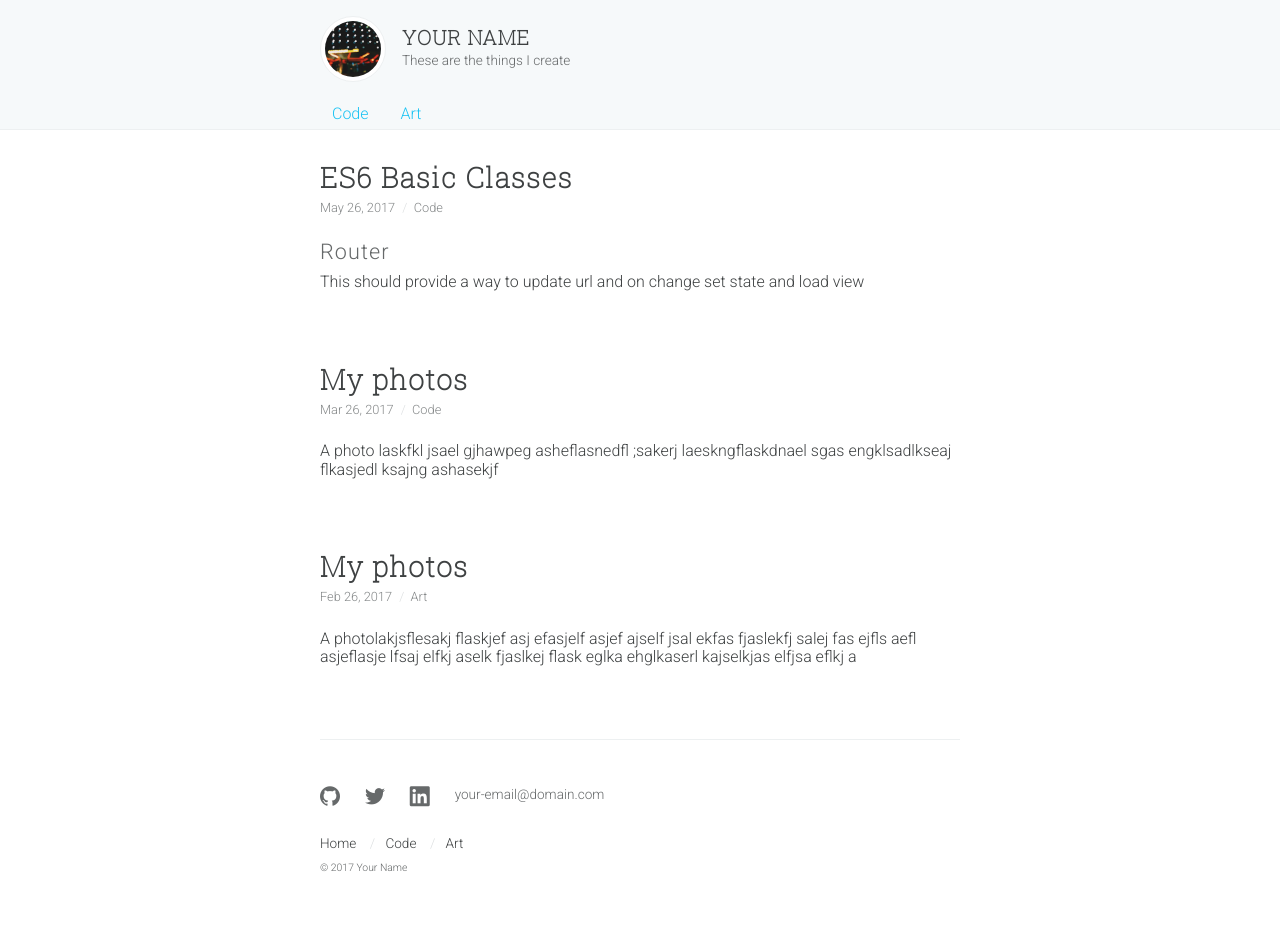
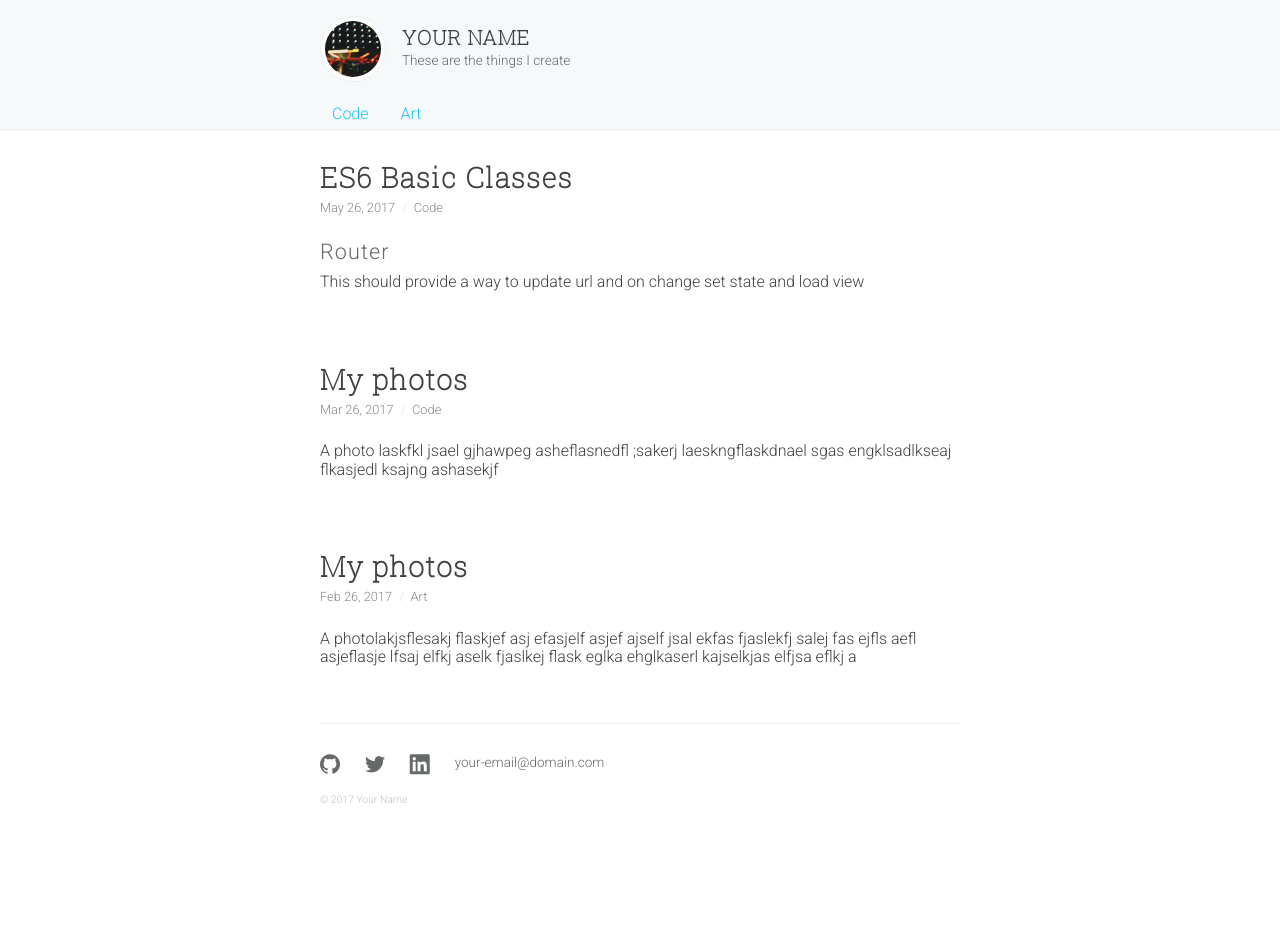
Before and after one commit to adamwdraper/jambi, a Jekyll site: the page built from index.md, in a window 1280 px wide. Built offline with Jekyll 4.4.1, drawn with Linux system fonts in a browser that asks for light colours; some web fonts are replaced; after the commit the page ends 900 px from its top, so only the background shows below that.

Commit message:
remove links from footer

```diff
--- a/_includes/footer.html
+++ b/_includes/footer.html
@@ -1,18 +1,6 @@
 <footer class="ui-footer">
   <div class="wrapper">
     {% include accounts.html %}
-    <nav>
-      <ul>
-        <li>
-          <a href="/" alt="Home">{{ "home" | capitalize }}</a>
-        </li>
-        {% for link in site.data.nav.links %}
-          <li>
-            <a href="{{ link.url }}" alt="{{ link.title }}">{{ link.title | capitalize }}</a>
-          </li>
-        {% endfor %}
-      </ul>
-    </nav>
     <p class="copy">
       &copy; {{ 'now' | date: "%Y" }} {{ site.me.name }}
     </p>
--- a/_sass/ui/article-list/_base.scss
+++ b/_sass/ui/article-list/_base.scss
@@ -5,6 +5,10 @@ article-list {
 
     &:first-child {
       margin-top: 0;
+    }
+
+    &:last-child {
+      margin-bottom: 0;
     }
 
     .article-link {
--- a/_sass/ui/footer/_base.scss
+++ b/_sass/ui/footer/_base.scss
@@ -1,50 +1,16 @@
 .ui-footer {
-  margin-top: 2em;
+  margin-top: 1em;
   padding: 0 1em 1em;
 
   .wrapper {
     max-width: $layout-wrapper-max-width;
     margin: auto;
     border-top: 1px solid $color-border;
-    padding: 2em 0;
-  }
-
-  nav {
-    font-size: .85em;
-  }
-
-  ul {
-    display: flex;
-    list-style: none;
-    padding: 0;
-    margin: 0;
-  }
-
-  li {
-    border-bottom: 0;
-    border-right: 0;
-    position: relative;
-
-    &:not(:last-child) {
-
-      &:after {
-        content: "/";
-        color: $color-seperator;
-        padding: .35em .75em;
-      }
-    }
-
-    &:first-child {
-      padding-left: 0;
-    }
-
-    a {
-      font-weight: 300;
-    }
+    padding: 1em 0;
   }
 
   .usernames {
-    margin-bottom: 1.5em;
+    margin-bottom: 1em;
     font-size: 1.25em;
 
     a {
@@ -61,6 +27,6 @@
   .copy {
     font-size: .65em;
     margin-top: 1em;
-    color: $color-gray-dark;
+    color: $color-gray-light;
   }
 }
--- a/_sass/ui/main/_base.scss
+++ b/_sass/ui/main/_base.scss
@@ -1,5 +1,5 @@
 .ui-main {
-  padding: 2em 1em 0;
+  padding: 2em 1em;
 
   .wrapper {
     max-width: $layout-wrapper-max-width;
```
